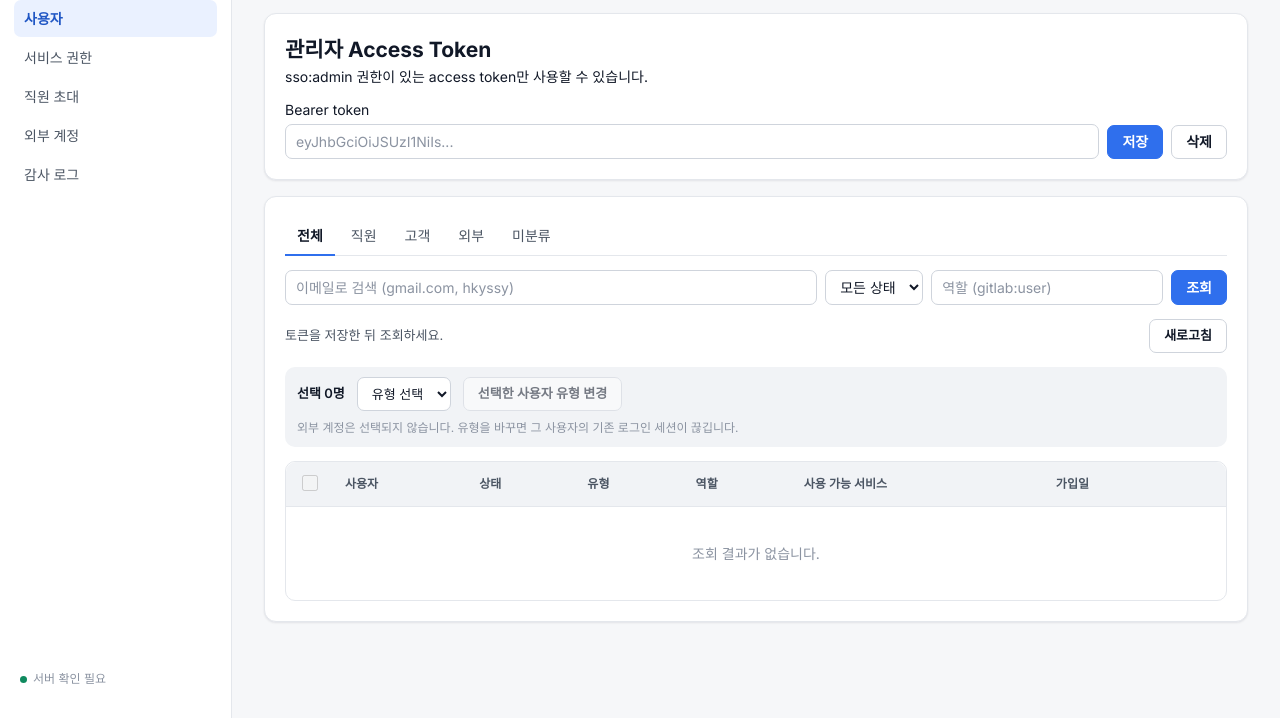
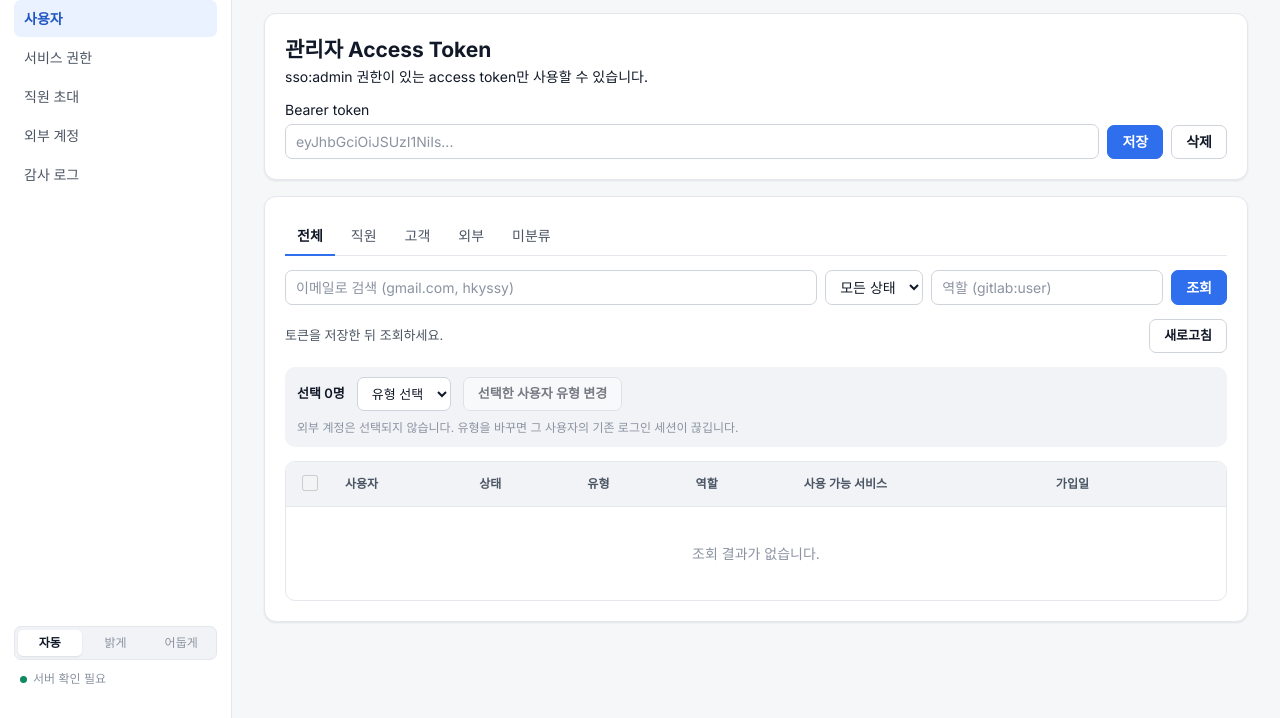
Before and after one commit to memorise8/wise_sso, a plain HTML site: page fastapi-auth-server/src/wiseacct_sso/static/admin-dashboard.html in a window 1280 px wide. Shown: the part 82-800 px from the top of the page. Drawn offline with Linux system fonts and the light colour scheme; no server answers.

Commit message:
feat(admin): theme switch (auto, light, dark)
The sidebar gets an 자동/밝게/어둡게 switch. The choice is kept in
localStorage and applied by a small blocking script before first paint;
"auto" follows the system setting as before.

Co-Authored-By: Claude Opus 5.5 <noreply@anthropic.com>

```diff
--- a/auth-server/public/assets/admin-dashboard.css
+++ b/auth-server/public/assets/admin-dashboard.css
@@ -27,8 +27,9 @@
   color-scheme: light;
 }
 
+/* Dark follows the system unless the viewer picked a theme (data-theme on <html>). */
 @media (prefers-color-scheme: dark) {
-  :root {
+  :root:not([data-theme="light"]) {
     --bg: #0e1117;
     --surface: #161a22;
     --surface-sunken: #1c212b;
@@ -52,6 +53,31 @@
     --shadow-pop: 0 14px 36px rgb(0 0 0 / 0.5);
     color-scheme: dark;
   }
+}
+
+:root[data-theme="dark"] {
+  --bg: #0e1117;
+  --surface: #161a22;
+  --surface-sunken: #1c212b;
+  --surface-hover: #1b2029;
+  --text: #e8ebf0;
+  --text-2: #a9b1be;
+  --text-3: #6f7886;
+  --border: #262c37;
+  --border-strong: #353c49;
+  --accent: #5b8def;
+  --accent-hover: #6f9cf2;
+  --accent-soft: rgb(91 141 239 / 0.14);
+  --accent-text: #8fb1f5;
+  --ok: #3ccf91;
+  --ok-soft: rgb(60 207 145 / 0.12);
+  --warn: #f0a24a;
+  --warn-soft: rgb(240 162 74 / 0.13);
+  --danger: #f2707f;
+  --danger-soft: rgb(242 112 127 / 0.13);
+  --shadow: none;
+  --shadow-pop: 0 14px 36px rgb(0 0 0 / 0.5);
+  color-scheme: dark;
 }
 
 * {
@@ -175,6 +201,33 @@ select {
   display: grid;
   gap: 10px;
   margin-top: auto;
+}
+
+.theme-switch {
+  display: flex;
+  gap: 2px;
+  padding: 3px;
+  border: 1px solid var(--border);
+  border-radius: var(--radius-sm);
+  background: var(--surface-sunken);
+}
+
+.theme-switch button {
+  flex: 1;
+  padding: 4px 6px;
+  border: 0;
+  border-radius: 5px;
+  background: none;
+  color: var(--text-3);
+  font-size: 12px;
+  font-weight: 500;
+}
+
+.theme-switch button[aria-pressed="true"] {
+  background: var(--surface);
+  color: var(--text);
+  box-shadow: var(--shadow);
+  font-weight: 600;
 }
 
 .health {
--- a/fastapi-auth-server/src/wiseacct_sso/static/admin-dashboard.html
+++ b/fastapi-auth-server/src/wiseacct_sso/static/admin-dashboard.html
@@ -10,10 +10,11 @@
     <link rel="preconnect" href="https://fonts.googleapis.com">
     <link rel="preconnect" href="https://fonts.gstatic.com" crossorigin>
     <link href="https://fonts.googleapis.com/css2?family=Inter:wght@400;500;600;700&display=swap" rel="stylesheet">
-    <link rel="stylesheet" href="/assets/admin-dashboard.css?v=20261111-shell">
-    <script defer src="/assets/admin-dashboard.js?v=20261111-shell"></script>
-    <script defer src="/assets/admin-service.js?v=20261111-shell"></script>
-    <script defer src="/assets/admin-shell.js?v=20261111-shell"></script>
+    <script src="/assets/admin-theme.js?v=20261111-theme"></script>
+    <link rel="stylesheet" href="/assets/admin-dashboard.css?v=20261111-theme">
+    <script defer src="/assets/admin-dashboard.js?v=20261111-theme"></script>
+    <script defer src="/assets/admin-service.js?v=20261111-theme"></script>
+    <script defer src="/assets/admin-shell.js?v=20261111-theme"></script>
   </head>
   <body>
     <div class="app">
@@ -33,6 +34,11 @@
           <button type="button" class="nav-item" data-nav="audit">감사 로그</button>
         </nav>
         <div class="sidebar-foot">
+          <div class="theme-switch" role="group" aria-label="화면 테마">
+            <button type="button" data-theme-choice="system" aria-pressed="true">자동</button>
+            <button type="button" data-theme-choice="light" aria-pressed="false">밝게</button>
+            <button type="button" data-theme-choice="dark" aria-pressed="false">어둡게</button>
+          </div>
           <div class="health" data-health>연결 확인 중</div>
           <div class="account-slot" data-account-slot></div>
         </div>
--- a/fastapi-auth-server/src/wiseacct_sso/static/assets/admin-dashboard.css
+++ b/fastapi-auth-server/src/wiseacct_sso/static/assets/admin-dashboard.css
@@ -27,8 +27,9 @@
   color-scheme: light;
 }
 
+/* Dark follows the system unless the viewer picked a theme (data-theme on <html>). */
 @media (prefers-color-scheme: dark) {
-  :root {
+  :root:not([data-theme="light"]) {
     --bg: #0e1117;
     --surface: #161a22;
     --surface-sunken: #1c212b;
@@ -52,6 +53,31 @@
     --shadow-pop: 0 14px 36px rgb(0 0 0 / 0.5);
     color-scheme: dark;
   }
+}
+
+:root[data-theme="dark"] {
+  --bg: #0e1117;
+  --surface: #161a22;
+  --surface-sunken: #1c212b;
+  --surface-hover: #1b2029;
+  --text: #e8ebf0;
+  --text-2: #a9b1be;
+  --text-3: #6f7886;
+  --border: #262c37;
+  --border-strong: #353c49;
+  --accent: #5b8def;
+  --accent-hover: #6f9cf2;
+  --accent-soft: rgb(91 141 239 / 0.14);
+  --accent-text: #8fb1f5;
+  --ok: #3ccf91;
+  --ok-soft: rgb(60 207 145 / 0.12);
+  --warn: #f0a24a;
+  --warn-soft: rgb(240 162 74 / 0.13);
+  --danger: #f2707f;
+  --danger-soft: rgb(242 112 127 / 0.13);
+  --shadow: none;
+  --shadow-pop: 0 14px 36px rgb(0 0 0 / 0.5);
+  color-scheme: dark;
 }
 
 * {
@@ -175,6 +201,33 @@ select {
   display: grid;
   gap: 10px;
   margin-top: auto;
+}
+
+.theme-switch {
+  display: flex;
+  gap: 2px;
+  padding: 3px;
+  border: 1px solid var(--border);
+  border-radius: var(--radius-sm);
+  background: var(--surface-sunken);
+}
+
+.theme-switch button {
+  flex: 1;
+  padding: 4px 6px;
+  border: 0;
+  border-radius: 5px;
+  background: none;
+  color: var(--text-3);
+  font-size: 12px;
+  font-weight: 500;
+}
+
+.theme-switch button[aria-pressed="true"] {
+  background: var(--surface);
+  color: var(--text);
+  box-shadow: var(--shadow);
+  font-weight: 600;
 }
 
 .health {
--- /dev/null
+++ b/fastapi-auth-server/src/wiseacct_sso/static/assets/admin-theme.js
@@ -0,0 +1,39 @@
+(() => {
+  // Loaded without defer so the saved theme applies before the first paint.
+  const key = "wise_sso_admin_theme";
+  const read = () => {
+    try {
+      return window.localStorage.getItem(key);
+    } catch {
+      return null;
+    }
+  };
+  const apply = (theme) => {
+    if (theme === "light" || theme === "dark") document.documentElement.dataset.theme = theme;
+    else delete document.documentElement.dataset.theme;
+  };
+  apply(read());
+
+  document.addEventListener("DOMContentLoaded", () => {
+    const buttons = [...document.querySelectorAll("[data-theme-choice]")];
+    const mark = (theme) => {
+      for (const button of buttons) {
+        button.setAttribute("aria-pressed", String(button.dataset.themeChoice === (theme ?? "system")));
+      }
+    };
+    mark(read());
+    for (const button of buttons) {
+      button.addEventListener("click", () => {
+        const theme = button.dataset.themeChoice === "system" ? null : button.dataset.themeChoice;
+        try {
+          if (theme) window.localStorage.setItem(key, theme);
+          else window.localStorage.removeItem(key);
+        } catch {
+          // Without storage the choice still applies until the page is closed.
+        }
+        apply(theme);
+        mark(theme);
+      });
+    }
+  });
+})();
```
Also changed, not shown: auth-server/public/admin-dashboard.html (+10 -4 lines), 1 other file.
